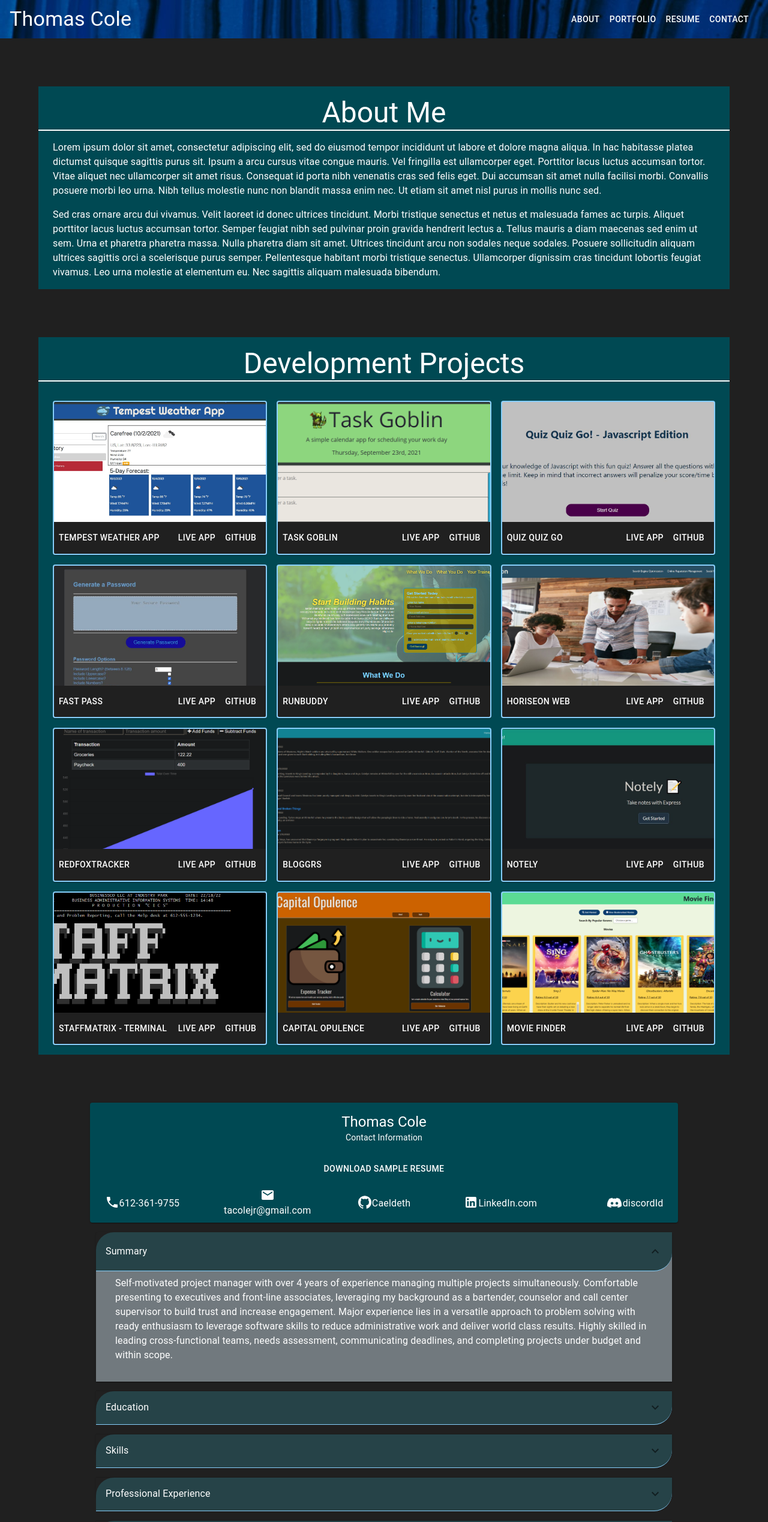
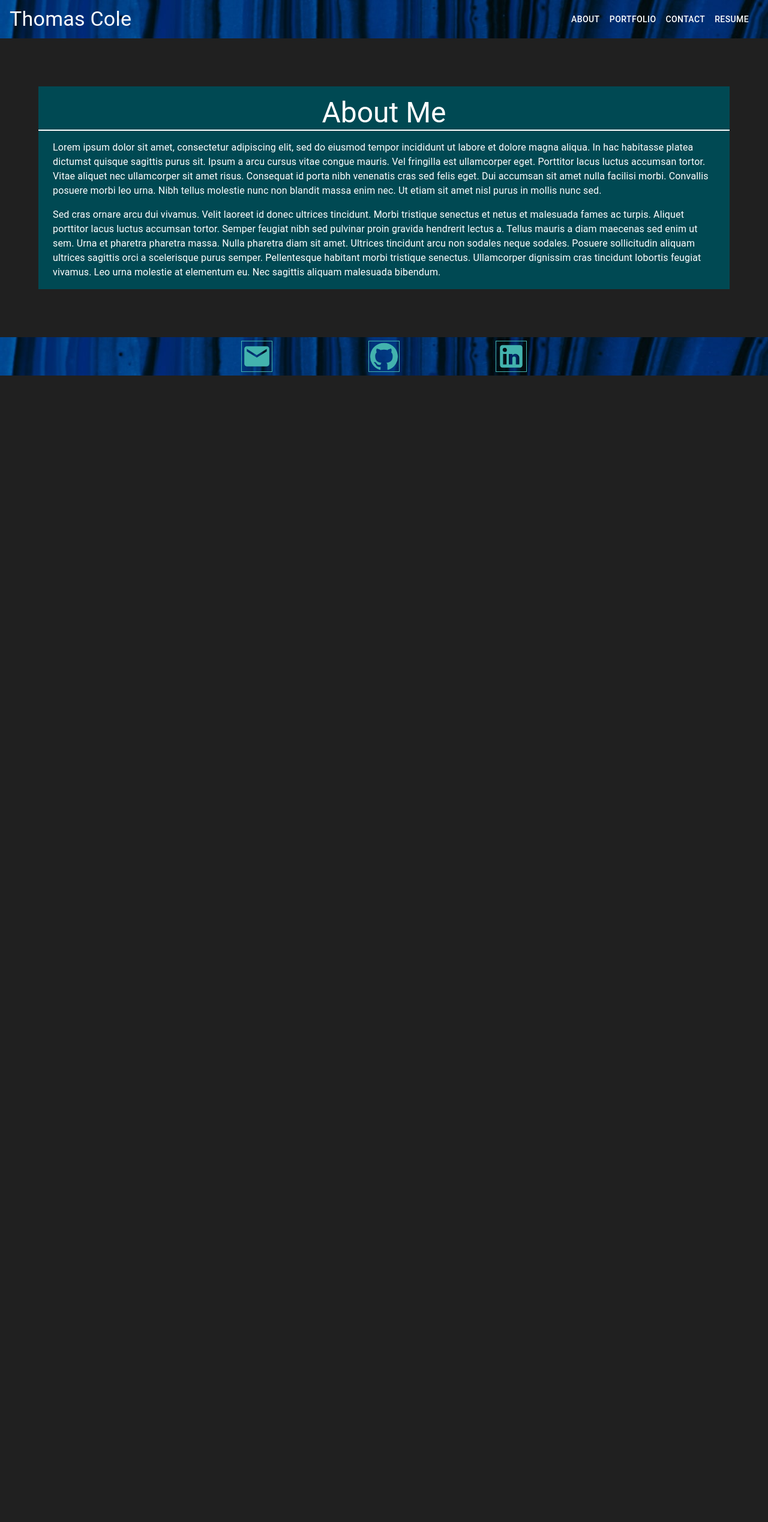
Before and after one commit to Caeldeth/react-portfolio, a React (Create React App) app: page / in a window 1280 px wide. Shown: the top 2537 px of the page at 60% size. After the commit the page ends 800 px from the top, so only its background shows below. Built offline with nearby package versions, Linux system fonts and the light colour scheme.

Commit message:
finish menu, polish styling

```diff
--- a/src/App.js
+++ b/src/App.js
@@ -1,26 +1,60 @@
-import React from 'react';
+import React, { useState } from 'react';
 import About from './components/About/about';
 import ContactModal from './components/ContactModal/contactModal';
 import Footer from './components/Footer/footer';
 import Nav from './components/Navigation/nav';
 import Portfolio from './components/Portfolio/portfolio';
-import ProjectCard from './components/ProjectCard/projectCard';
+// import ProjectCard from './components/ProjectCard/projectCard';
 import Resume from './components/Resume/resume';
 import './index.css'
 
 
+function App(props) {
+  const navElements = [
+    {
+      name: 'About'
+    },
+    {
+      name: 'Portfolio'
+    },
+    {
+      name: 'Contact'
+    },
+    {
+      name: 'Resume'
+    }
+  ]
 
-function App() {
+  const [currentNav, setCurrentNav] = useState(navElements[0])
+
+  let render = ''
+
+  switch (currentNav.name) {
+    case 'About':
+      render = <About/>
+      break;
+    case 'Portfolio':
+      render = <Portfolio/>
+      break;
+    case 'Contact':
+      render = <ContactModal/>
+      break;
+    case 'Resume':
+      render = <Resume/>
+      break;
+      default:
+        render = <About/>
+  }
+
   return (
     <div style={{ background: "#202020" }}>
-      <Nav></Nav>
+      <Nav
+        navElements={navElements}
+        currentNav={currentNav}
+        setCurrentNav={setCurrentNav}
+      ></Nav>
       <main>
-        <About></About>
-        <Portfolio>
-          <ProjectCard></ProjectCard>
-        </Portfolio>
-        <Resume></Resume>
-        <ContactModal></ContactModal>
+        {render}
       </main>
         <Footer></Footer>
     </div>
--- a/src/components/Navigation/nav.js
+++ b/src/components/Navigation/nav.js
@@ -2,7 +2,13 @@ import React from "react";
 import { Stack, Toolbar, Typography, Box, Button } from "@mui/material";
 import bg from "../../assets/cover/header-background.jpg"
 
-function Nav() {
+function Nav(props) {
+    const {
+        navElements = [],
+        setCurrentNav,
+        currentNav,
+    } = props
+
     return (
         <header>
             <Box sx={{ backgroundImage: `url(${bg})` }}>
@@ -19,13 +25,28 @@ function Nav() {
                         </Typography>
                     </Toolbar>
                     <Toolbar>
+                        {navElements.map ( (element) =>
                         <Button sx={{
                             color: "#FFFFFF",
                             '&:hover': { color: '#FFBF00', }, }}
                             variant="text"
-                            href="/about">
-                                About
+                            className={`col ${currentNav === element.name && 'navActive'}`}
+                            key={element.name}
+                            onClick={() => { setCurrentNav(element)}}
+                            >
+                                {element.name}
                         </Button>
+                        )}
+                    </Toolbar>
+                </Stack>
+            </Box>
+        </header>
+    );
+}
+
+export default Nav;
+
+/*
                         <Button sx={{
                             color: "#FFFFFF",
                             '&:hover': { color: '#FFBF00', }, }}
@@ -47,11 +68,4 @@ function Nav() {
                             href="/contact">
                             Contact
                         </Button>
-                    </Toolbar>
-                </Stack>
-            </Box>
-        </header>
-    );
-}
-
-export default Nav;
+*/
--- a/src/components/Resume/resume.js
+++ b/src/components/Resume/resume.js
@@ -40,6 +40,7 @@ function Resume() {
                     display: "flex",
                     justifyContent: "center",
                     backgroundColor: "#202020",
+                    mt: 2,
                 }}
             >
                 <Card sx={{ width: "85%", backgroundColor: "#004953" }}>
@@ -118,8 +119,8 @@ function Resume() {
                     </CardActions>
                 </Card>
             </Box>
-            <Box sx={{ width: 0.75, margin: "auto", mt: 2 }}>
-                <Accordion defaultExpanded sx={{ background: "#202020", mb: 5 }}>
+            <Box sx={{ width: 0.75, margin: "auto", mt: 2, mb: 4 }}>
+                <Accordion defaultExpanded sx={{ background: "#202020", }}>
                     <AccordionSummary
                         expandIcon={<ExpandMoreIcon />}
                         aria-controls="panel1a-content"
--- a/src/index.css
+++ b/src/index.css
@@ -5,6 +5,7 @@ body {
     sans-serif;
   -webkit-font-smoothing: antialiased;
   -moz-osx-font-smoothing: grayscale;
+  background-color: #202020;
 }
 
 code {
```
